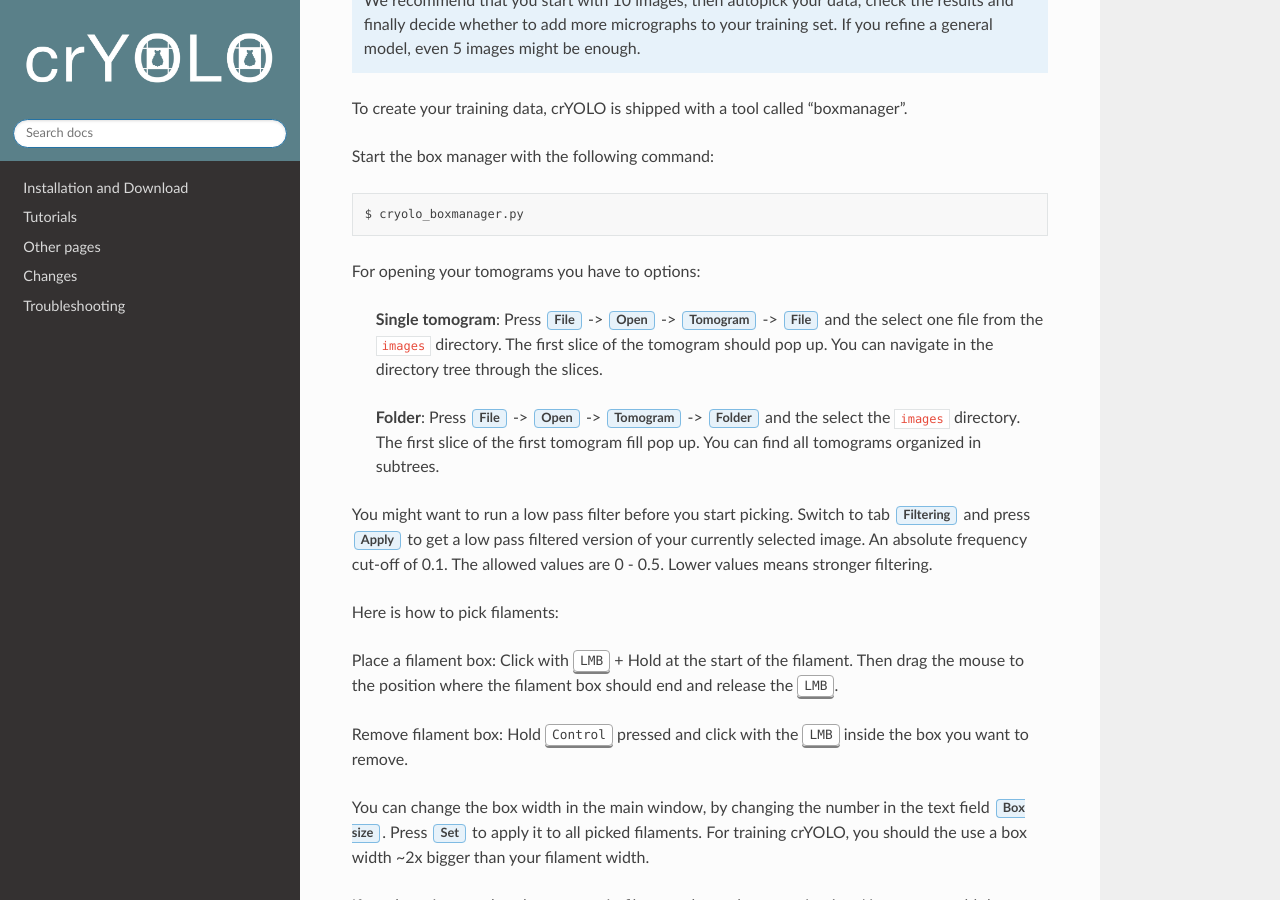
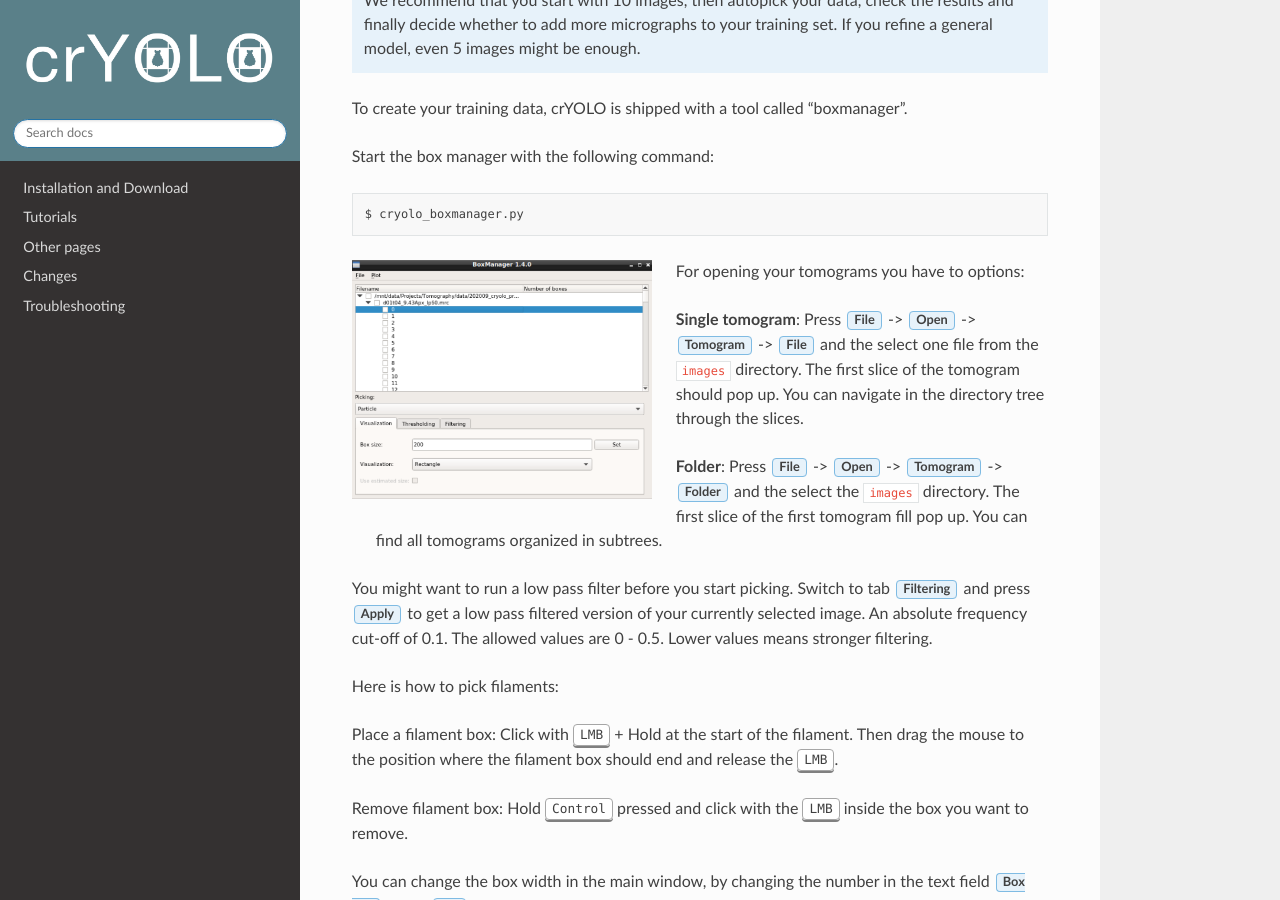
Before and after one commit to MPI-Dortmund/cryolo, a Sphinx documentation site: the page built from source/tutorials/data_preparation_filament_tomo.rst, in a window 1280 px wide and 900 px high, scrolled down 464 px. Built offline with Sphinx 7.4.7 and the Read the Docs theme 2.0.0, drawn with Linux system fonts in a browser that asks for light colours.

Commit message:
fix images

```diff
--- a/source/tutorials/data_preparation_filament_tomo.rst
+++ b/source/tutorials/data_preparation_filament_tomo.rst
@@ -1,4 +1,8 @@
 .. include:: text_modules/data_prep_filament_startbm.rst
+
+.. image:: ../img/cryolo_bm_tomo_folder_202103.png
+    :width: 300
+    :align: left
 
 For opening your tomograms you have to options:
 
```
